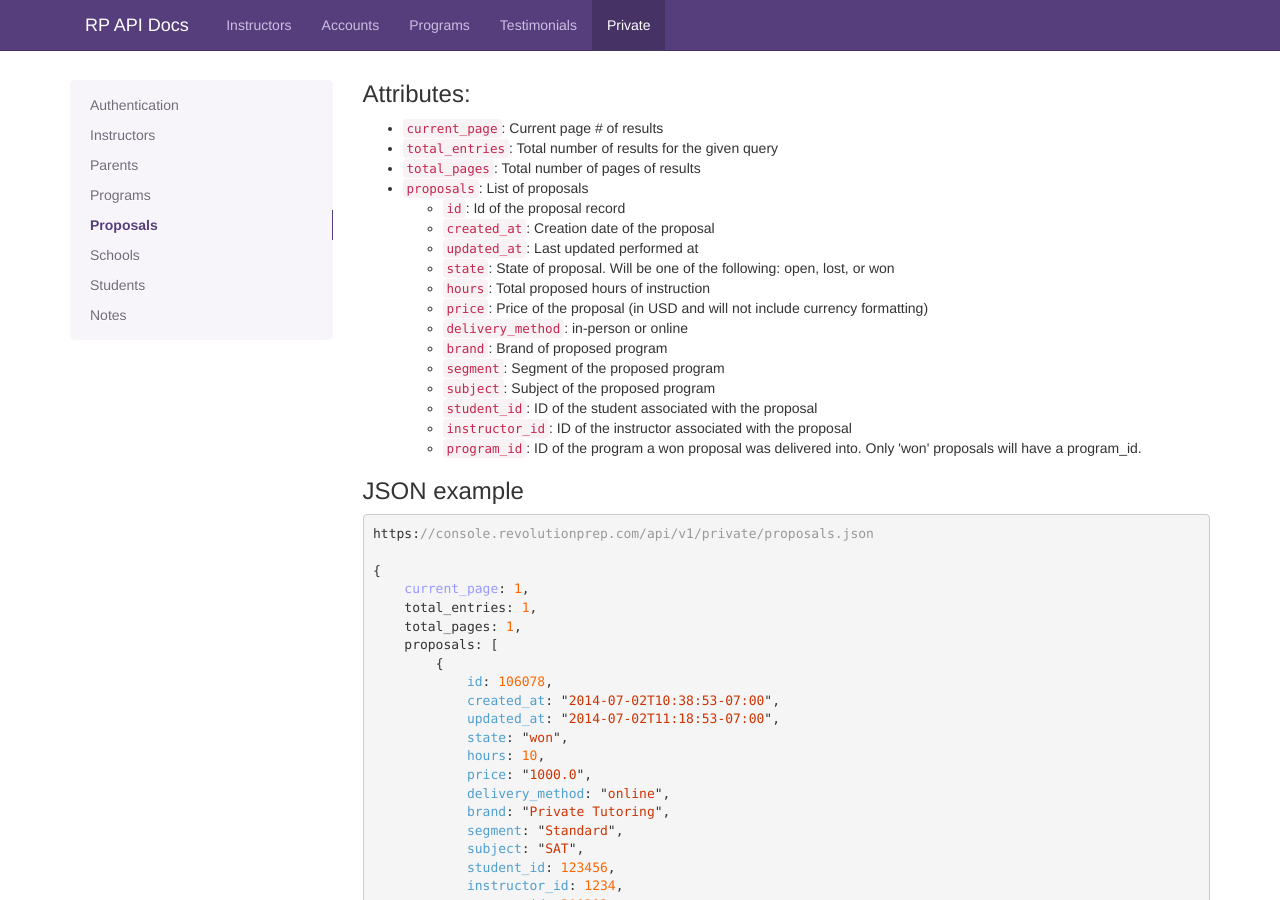
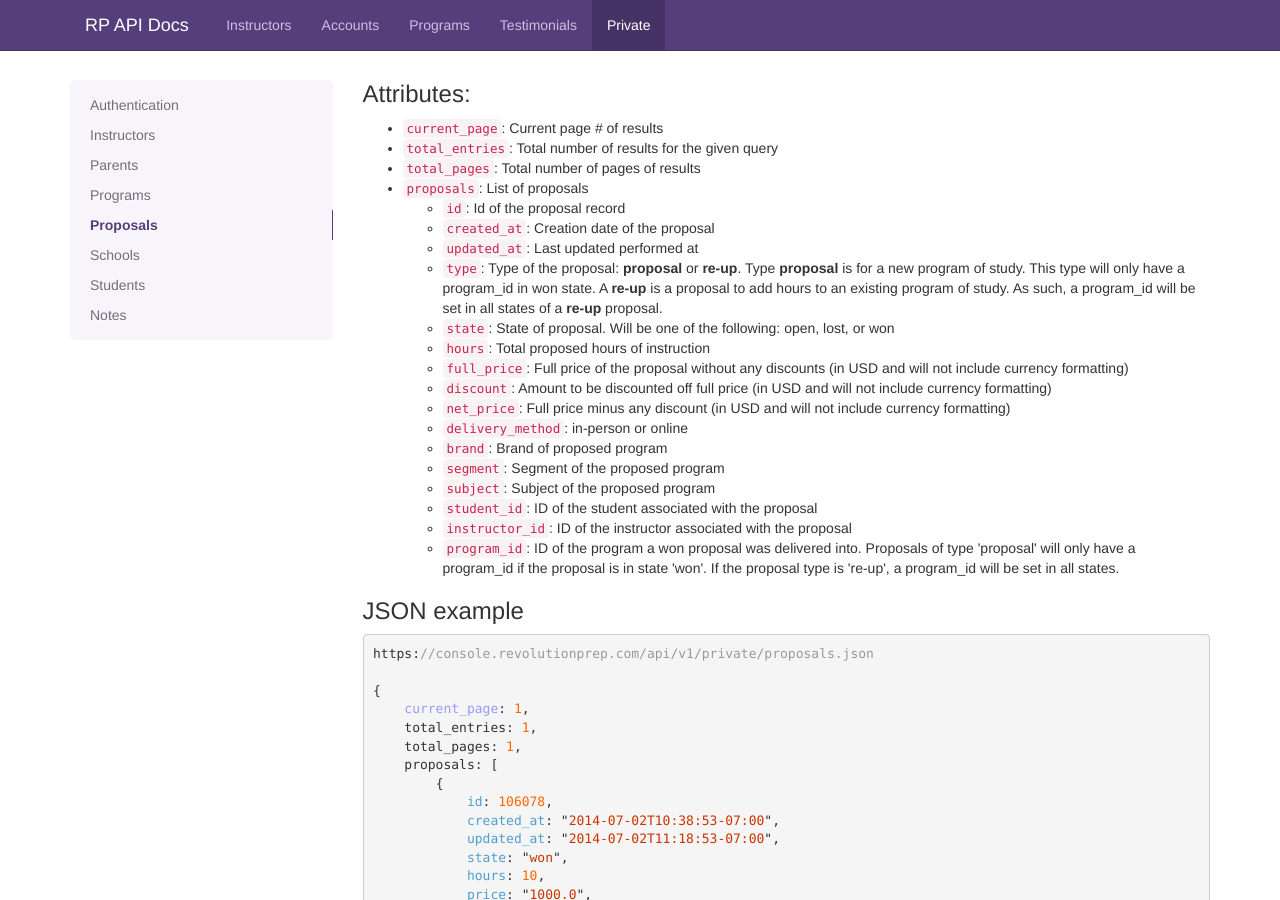
Before and after one commit to RevolutionPrep/RevolutionPrep.github.io, a Jekyll site: the page built from private.html, in a window 1280 px wide and 900 px high, scrolled down 6281 px. Built offline with Jekyll 4.4.1, drawn with Linux system fonts in a browser that asks for light colours; Markdown is read by kramdown in place of the engine named in the settings; comment, search, counter and statistics services are not loaded.

Commit message:
Update docs for proposal index attributes.  Renamed price => full_price and added type, discount, and net_price

```diff
--- a/private.html
+++ b/private.html
@@ -409,16 +409,19 @@ https://console.revolutionprep.com/api/v1/private/programs.json
         <li><code>id</code>: Id of the proposal record</li>
         <li><code>created_at</code>: Creation date of the proposal</li>
         <li><code>updated_at</code>: Last updated performed at</li>
+        <li><code>type</code>: Type of the proposal: <strong>proposal</strong> or <strong>re-up</strong>.  Type <strong>proposal</strong> is for a new program of study. This type will only have a program_id in won state. A <strong>re-up</strong> is a proposal to add hours to an existing program of study.  As such, a program_id will be set in all states of a <strong>re-up</strong> proposal.</li>
         <li><code>state</code>: State of proposal. Will be one of the following: open, lost, or won</li>
         <li><code>hours</code>: Total proposed hours of instruction</li>
-        <li><code>price</code>: Price of the proposal (in USD and will not include currency formatting)</li>
+        <li><code>full_price</code>: Full price of the proposal without any discounts (in USD and will not include currency formatting)</li>
+        <li><code>discount</code>: Amount to be discounted off full price (in USD and will not include currency formatting)</li>
+        <li><code>net_price</code>: Full price minus any discount (in USD and will not include currency formatting)</li>
         <li><code>delivery_method</code>: in-person or online</li>
         <li><code>brand</code>: Brand of proposed program</li>
         <li><code>segment</code>: Segment of the proposed program</li>
         <li><code>subject</code>: Subject of the proposed program</li>
         <li><code>student_id</code>: ID of the student associated with the proposal</li>
         <li><code>instructor_id</code>: ID of the instructor associated with the proposal</li>
-        <li><code>program_id</code>: ID of the program a won proposal was delivered into.  Only 'won' proposals will have a program_id.</li>
+        <li><code>program_id</code>: ID of the program a won proposal was delivered into.  Proposals of type 'proposal' will only have a program_id if the proposal is in state 'won'.  If the proposal type is 're-up', a program_id will be set in all states.</li>
     </ul>
 </ul>
 
```
